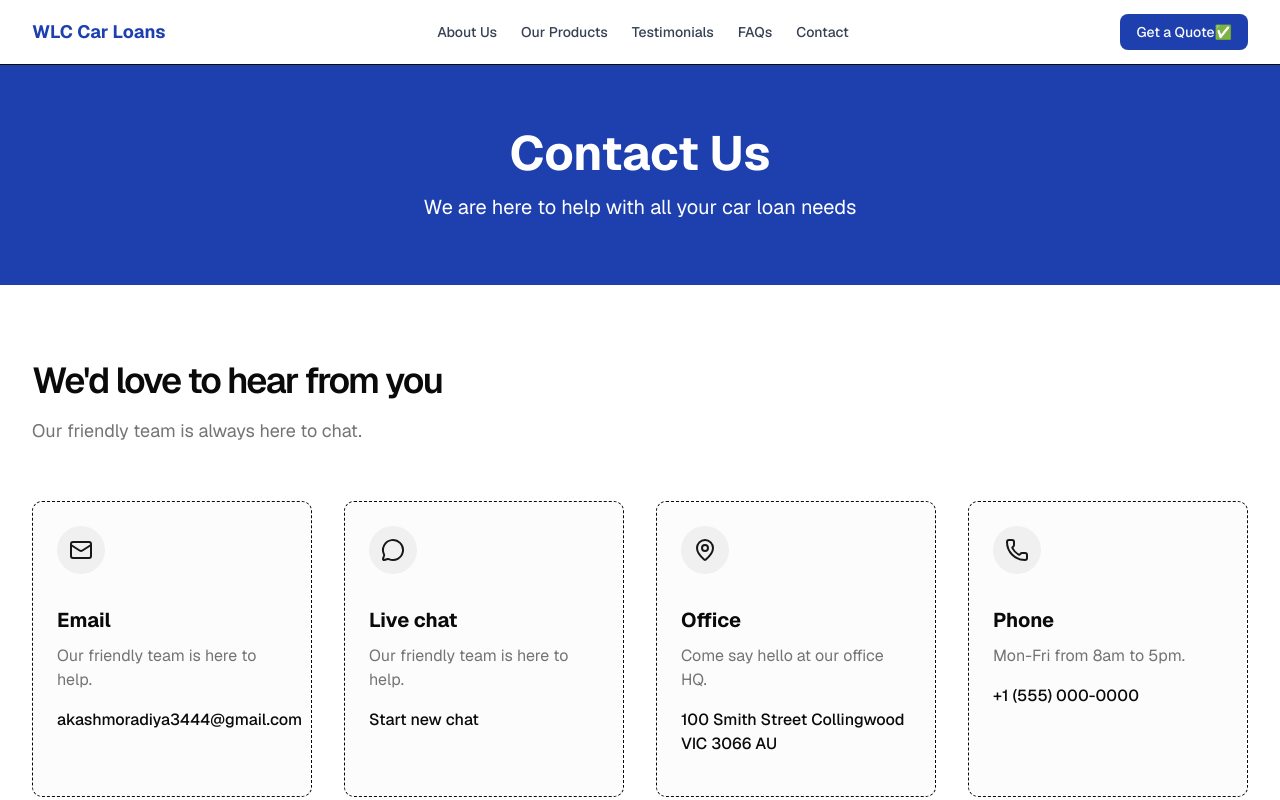
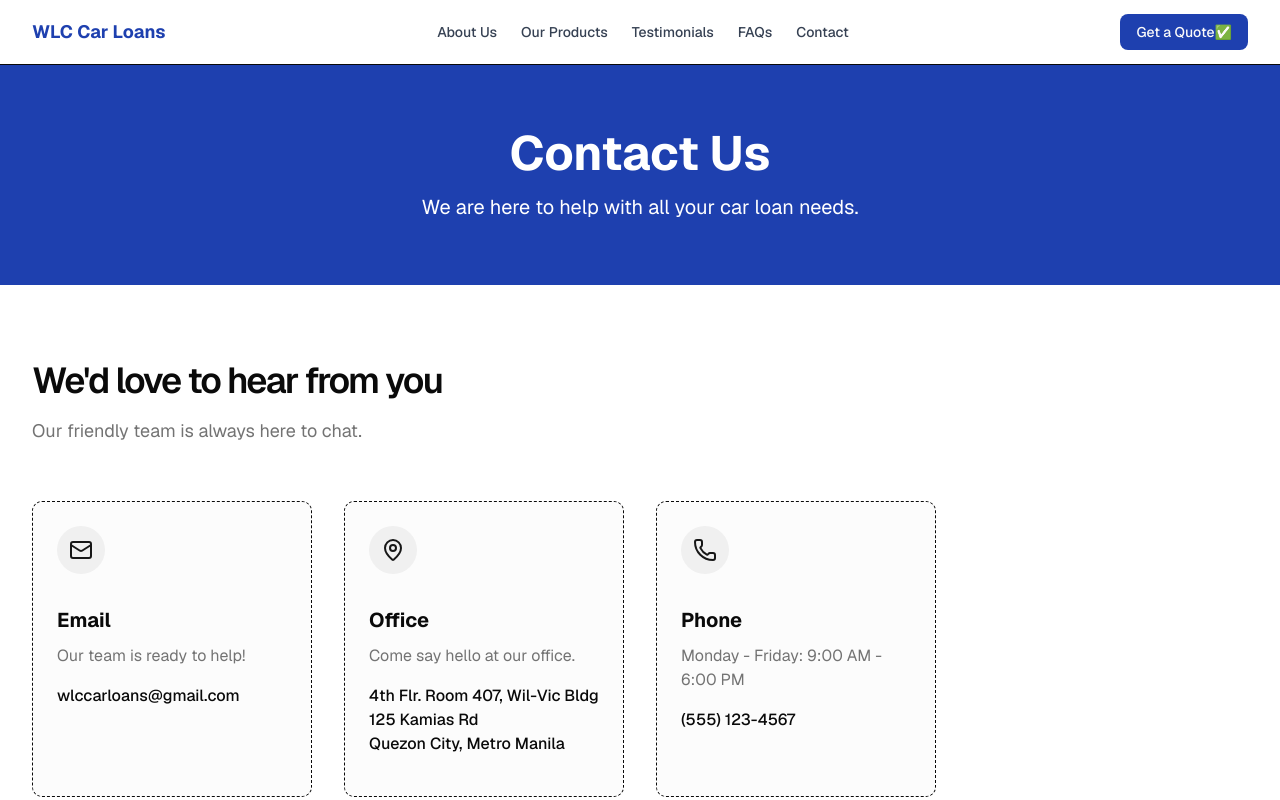
Before and after one commit to dustinwania/wynchester-funnel, a Next.js app: page /contact in a window 1280 px wide. Shown: the top 800 px of the page. Built offline with nearby package versions, Linux system fonts and the light colour scheme.

Commit message:
update: fixed design of /testimonials, /faqs, /contact and /quote

```diff
--- a/app/contact/page.tsx
+++ b/app/contact/page.tsx
@@ -6,7 +6,7 @@ export default function ContactPage() {
             {/* Header Section */}
             <div className="bg-[#1e40af] text-white py-16 px-8 text-center">
                 <h1 className="font-bold text-5xl mb-4">Contact Us</h1>
-                <p className="text-xl max-w-2xl mx-auto">We are here to help with all your car loan needs</p>
+                <p className="text-xl max-w-2xl mx-auto">We are here to help with all your car loan needs.</p>
             </div>
 
             <section className="py-16 px-8">
--- a/app/faqs/page.tsx
+++ b/app/faqs/page.tsx
@@ -1,5 +1,7 @@
 import { AccordionCard } from "../components/FaqsCard"
 import { Button } from "@/components/ui/button"
+
+import Link from "next/link"
 
 export default function FAQsPage() {
     return(
@@ -16,7 +18,7 @@ export default function FAQsPage() {
                 <div className="mt-12 text-center">
                     <p className="text-lg mb-4 text-gray-700">Still have questions?</p>
                     <Button className="bg-[#1e40af] hover:bg-[#1e3a8a] text-white px-6 py-2 text-lg rounded-md">
-                        Contact Us
+                        <Link href="/contact">Contact Us</Link>
                     </Button>
                 </div>
             </section>
--- a/app/products/page.tsx
+++ b/app/products/page.tsx
@@ -1,4 +1,5 @@
 import { Button } from "@/components/ui/button"
+import Link from "next/link";
 
 export default function ProductsPage() {
     return (
@@ -56,7 +57,7 @@ export default function ProductsPage() {
 
                 <div className="text-center mt-8">
                     <Button className="bg-[#1e40af] hover:bg-[#1e3a8a] text-white px-8 py-6 text-lg rounded-md">
-                        Apply For Financing
+                        <Link href="/quote">Apply For Financing</Link>
                     </Button>
                 </div>
             </section>
--- a/components/contact-02/contact-02.tsx
+++ b/components/contact-02/contact-02.tsx
@@ -26,9 +26,9 @@ const Contact02Page = () => (
             </p>
             <Link
               className="font-medium text-[#1e40af]"
-              href="mailto:akashmoradiya3444@gmail.com"
+              href="mailto:wlccarloans@gmail.com"
             >
-              akashmoradiya3444@gmail.com
+              wlccarloans@gmail.com
             </Link>
           </div>
           <div>
@@ -39,7 +39,7 @@ const Contact02Page = () => (
             <p className="my-2.5 text-muted-foreground">
               Our friendly team is here to help.
             </p>
-            <Link className="font-medium text-[#1e40af]" href="#">
+            <Link className="font-medium text-[#1e40af]" href="https://www.facebook.com/carloanWLC">
               Start new chat
             </Link>
           </div>
@@ -56,7 +56,7 @@ const Contact02Page = () => (
               href="https://map.google.com"
               target="_blank"
             >
-              100 Smith Street Collingwood <br /> VIC 3066 AU
+              4th Flr. Room 407, Wil-Vic Bldg <br /> 125 Kamias Rd <br /> Quezon City, Metro Manila
             </Link>
           </div>
           <div>
@@ -65,13 +65,13 @@ const Contact02Page = () => (
             </div>
             <h3 className="mt-6 font-semibold text-xl">Phone</h3>
             <p className="my-2.5 text-muted-foreground">
-              Mon-Fri from 8am to 5pm.
+              Monday - Friday: 9:00 AM - 6:00 PM
             </p>
             <Link
               className="font-medium text-[#1e40af]"
               href="tel:akashmoradiya3444@gmail.com"
             >
-              +1 (555) 000-0000
+              (555) 123-4567
             </Link>
           </div>
         </div>
@@ -107,10 +107,10 @@ const Contact02Page = () => (
                   />
                 </div>
                 <div className="col-span-2">
-                  <Label htmlFor="message">Message</Label>
+                  <Label htmlFor="message">Vehicle Unit Details</Label>
                   <Textarea
                     id="message"
-                    placeholder="Message"
+                    placeholder="Please provide your Unit's make, model, and year."
                     className="mt-2 bg-white shadow-none"
                     rows={6}
                   />
--- a/components/contact-03/contact-03.tsx
+++ b/components/contact-03/contact-03.tsx
@@ -17,41 +17,30 @@ const Contact03Page = () => (
           </div>
           <h3 className="mt-8 font-bold text-xl">Email</h3>
           <p className="mt-2.5 mb-4 text-muted-foreground">
-            Our friendly team is here to help.
+            Our team is ready to help!
           </p>
           <Link
             className="font-medium"
-            href="mailto:akashmoradiya3444@gmail.com"
+            href="mailto:wlccarloans@gmail.com"
           >
-            akashmoradiya3444@gmail.com
+            wlccarloans@gmail.com
           </Link>
         </div>
-        <div className="border border-dashed bg-primary/1 p-6 pb-10 rounded-lg">
-          <div className="h-12 w-12 flex items-center justify-center bg-primary/5 dark:bg-primary/10 text-primary rounded-full">
-            <MessageCircle />
-          </div>
-          <h3 className="mt-8 font-bold text-xl">Live chat</h3>
-          <p className="mt-2.5 mb-4 text-muted-foreground">
-            Our friendly team is here to help.
-          </p>
-          <Link className="font-medium" href="#">
-            Start new chat
-          </Link>
-        </div>
+
         <div className="border border-dashed bg-primary/1 p-6 pb-10 rounded-lg">
           <div className="h-12 w-12 flex items-center justify-center bg-primary/5 dark:bg-primary/10 text-primary rounded-full">
             <MapPinIcon />
           </div>
           <h3 className="mt-8 font-bold text-xl">Office</h3>
           <p className="mt-2.5 mb-4 text-muted-foreground">
-            Come say hello at our office HQ.
+            Come say hello at our office.
           </p>
           <Link
             className="font-medium"
             href="https://map.google.com"
             target="_blank"
           >
-            100 Smith Street Collingwood <br /> VIC 3066 AU
+            4th Flr. Room 407, Wil-Vic Bldg <br /> 125 Kamias Rd <br /> Quezon City, Metro Manila
           </Link>
         </div>
         <div className="border border-dashed bg-primary/1 p-6 pb-10 rounded-lg">
@@ -60,10 +49,10 @@ const Contact03Page = () => (
           </div>
           <h3 className="mt-8 font-bold text-xl">Phone</h3>
           <p className="mt-2.5 mb-4 text-muted-foreground">
-            Mon-Fri from 8am to 5pm.
+            Monday - Friday: 9:00 AM - 6:00 PM
           </p>
           <Link className="font-medium" href="tel:akashmoradiya3444@gmail.com">
-            +1 (555) 000-0000
+            (555) 123-4567
           </Link>
         </div>
       </div>
--- a/components/testimonial-02/testimonial-02.tsx
+++ b/components/testimonial-02/testimonial-02.tsx
@@ -68,12 +68,12 @@ const Testimonial02 = () => (
         {testimonials.map((testimonial) => (
           <div
             key={testimonial.id}
-            className="mb-8 rounded-xl p-6 break-inside-avoid shadow-[0px_0px_16px_0px_rgba(0,0,0,0.1)]"
+            className="mb-8 rounded-xl p-6 break-inside-avoid shadow-[0px_0px_16px_0px_rgba(0,0,0,0.1)] bg-blue-100 text-gray-800"
           >
             <div className="flex items-center justify-between">
               <div className="flex items-center gap-4">
                 <Avatar>
-                  <AvatarFallback className="text-xl font-medium bg-primary text-primary-foreground">
+                  <AvatarFallback className="text-xl font-medium bg-[#1e40af] text-white">
                     {testimonial.name.charAt(0)}
                   </AvatarFallback>
                 </Avatar>
@@ -86,7 +86,7 @@ const Testimonial02 = () => (
               </div>
               <Button variant="ghost" size="icon" asChild>
                 <Link href="#" target="_blank">
-                  <TwitterLogo className="w-4 h-4" />
+                  <StarLogo className="w-4 h-4" />
                 </Link>
               </Button>
             </div>
@@ -98,18 +98,20 @@ const Testimonial02 = () => (
   </div>
 );
 
-const TwitterLogo = (props: ComponentProps<"svg">) => (
+const StarLogo = (props: ComponentProps<"svg">) => (
   <svg
-    role="img"
+    xmlns="http://www.w3.org/2000/svg"
+    width="24"
+    height="24"
     viewBox="0 0 24 24"
-    xmlns="http://www.w3.org/2000/svg"
+    fill="currentColor"
+    stroke="currentColor"
+    strokeWidth="2"
+    strokeLinecap="round"
+    strokeLinejoin="round"
     {...props}
   >
-    <title>X</title>
-    <path
-      fill="currentColor"
-      d="M18.901 1.153h3.68l-8.04 9.19L24 22.846h-7.406l-5.8-7.584-6.638 7.584H.474l8.6-9.83L0 1.154h7.594l5.243 6.932ZM17.61 20.644h2.039L6.486 3.24H4.298Z"
-    />
+    <polygon points="12 2 15.09 8.26 22 9.27 17 14.14 18.18 21.02 12 17.77 5.82 21.02 7 14.14 2 9.27 8.91 8.26 12 2" />
   </svg>
 );
 
```
Also changed, not shown: app/components/FaqsCard.tsx (+12 -12 lines).
